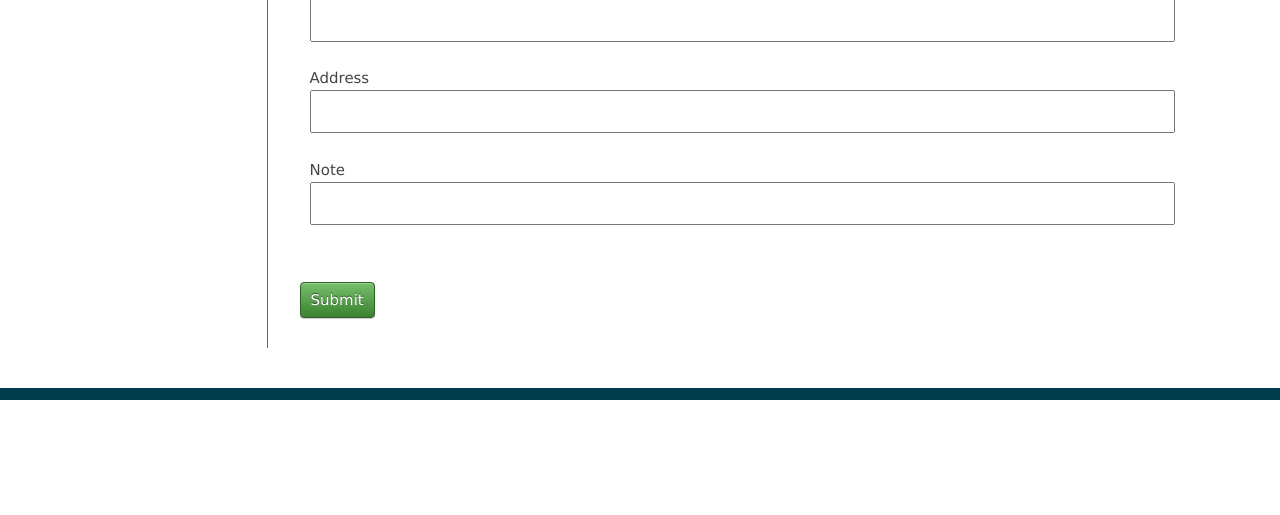
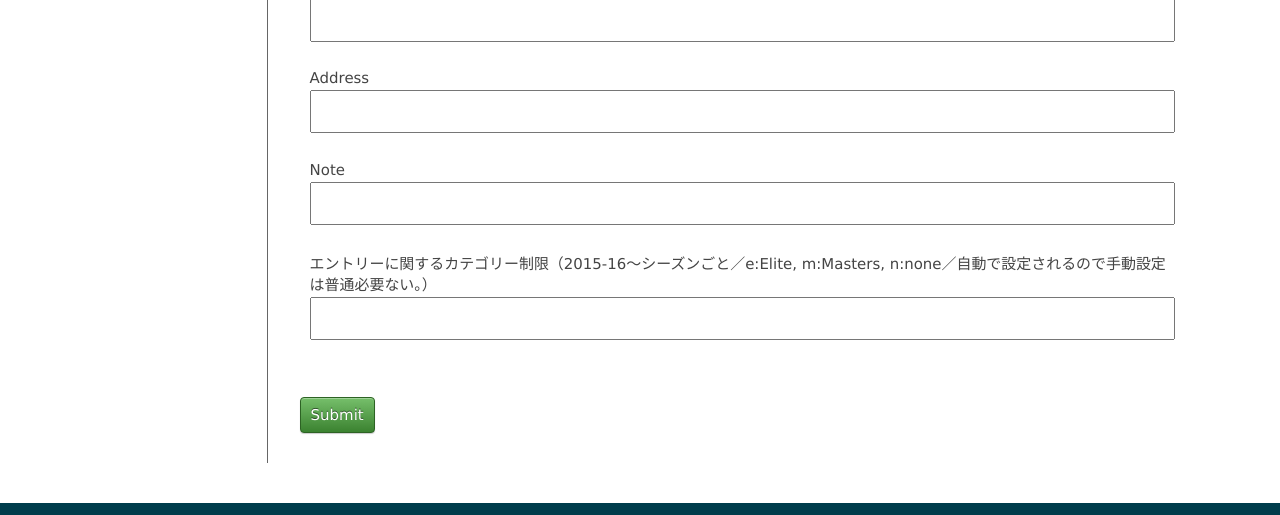
Before and after one commit to cyclox-dev/cyclox2web, a CakePHP app: the page made by app/View/Racers/add.ctp in a window 1280 px wide. Shown: the part 1792-2307 px from the top of the page. Before the commit the page ends 2192 px from the top, so only its background shows below. Run offline with PHP 8.4 and a stand-in for CakePHP, Linux system fonts and the light colour scheme; the template is opened without the code that fills it, so the values that code supplies are empty; form fields are guessed from the names that the template uses; some libraries are stand-ins or nearby versions.

Commit message:
racers.cat_limit についての add, edit, view の View を整備。

```diff
--- a/app/View/Racers/add.ctp
+++ b/app/View/Racers/add.ctp
@@ -58,6 +58,8 @@
 		echo $this->Form->input('prefecture', array('type' => 'text', 'label' => '都道府県 (Prefecture)'));
 		echo $this->Form->input('address', array('type' => 'text'));
 		echo $this->Form->input('note');
+		echo $this->Form->input('cat_limit', array('label' => 'エントリーに関するカテゴリー制限（2015-16〜シーズンごと／e:Elite, m:Masters, n:none'
+			. '／自動で設定されるので手動設定は普通必要ない。）'));
 	?>
 	</fieldset>
 <?php echo $this->Form->end(__('Submit')); ?>
--- a/app/View/Racers/edit.ctp
+++ b/app/View/Racers/edit.ctp
@@ -58,6 +58,8 @@
 		echo $this->Form->input('prefecture', array('type' => 'text', 'label' => '都道府県 (Prefecture)'));
 		echo $this->Form->input('address', array('type' => 'text'));
 		echo $this->Form->input('note');
+		echo $this->Form->input('cat_limit', array('label' => 'エントリーに関するカテゴリー制限（2015-16〜シーズンごと／e:Elite, m:Masters, n:none'
+			. '／自動で設定されるので手動設定は普通必要ない。）'));
 	?>
 	</fieldset>
 <?php echo $this->Form->end(__('Submit')); ?>
--- a/app/View/Racers/view.ctp
+++ b/app/View/Racers/view.ctp
@@ -81,6 +81,11 @@
 		<dt><?php echo __('備考 (Note)'); ?></dt>
 		<dd>
 			<?php echo h($racer['Racer']['note']); ?>
+			&nbsp;
+		</dd>
+		<dt><?php echo __('エントリー制限'); ?></dt>
+		<dd>
+			<?php echo h($racer['Racer']['cat_limit']); ?>
 			&nbsp;
 		</dd>
 	</dl>
```
